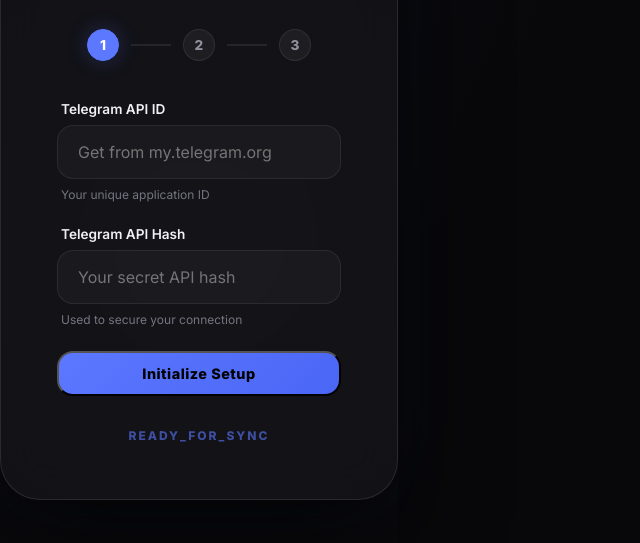
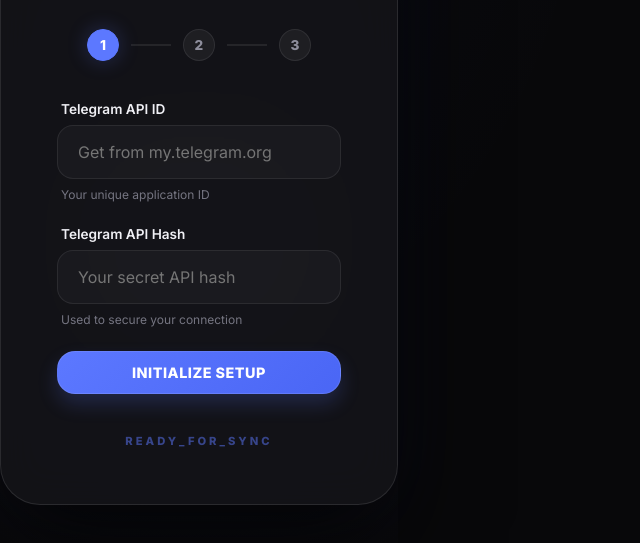
Before and after one commit to Imtiaz-Official/TeleNova, a website: page public/index.html in a window 1280 px wide. Shown: the part 159-702 px from the top of the page, without its empty margins (0-640 px from the left). Drawn offline with nearby package versions, Linux system fonts and the light colour scheme; no server answers.

Commit message:
UI: Polished primary buttons with improved gradients, shadows, and hover effects

```diff
--- a/public/style.css
+++ b/public/style.css
@@ -366,44 +366,70 @@ body {
     opacity: 0.8;
 }
 
-.btn-block { width: 100%; justify-content: center; padding: 16px; }
+.btn-block {
+    width: 100%;
+    justify-content: center;
+    padding: 18px;
+    text-transform: uppercase;
+    letter-spacing: 1.5px;
+    font-size: 0.8rem;
+}
 
 .auth-status {
     text-align: center;
-    font-size: 0.75rem;
+    font-size: 0.7rem;
     font-weight: 700;
     color: var(--accent);
-    letter-spacing: 2px;
+    letter-spacing: 3px;
     text-transform: uppercase;
-    opacity: 0.6;
+    opacity: 0.5;
+    margin-top: 8px;
 }
 
 /* --- Buttons --- */
 
 .btn {
-    padding: 12px 24px;
-    border-radius: 16px;
+    padding: 12px 28px;
+    border-radius: 18px;
     font-size: 0.9rem;
     font-weight: 700;
     letter-spacing: 0.5px;
+    border: 1px solid transparent;
+    transition: all 0.3s cubic-bezier(0.4, 0, 0.2, 1);
+    display: flex;
+    align-items: center;
+    gap: 10px;
+    cursor: pointer;
 }
 
 .btn-primary {
     background: linear-gradient(135deg, var(--accent) 0%, #4a66f5 100%);
+    color: white;
+    box-shadow: 0 10px 20px rgba(92, 120, 255, 0.2);
+    border: 1px solid rgba(255, 255, 255, 0.1);
 }
 
 .btn-primary:hover {
-    animation: pulseGlow 2s infinite;
+    transform: translateY(-3px) scale(1.02);
+    box-shadow: 0 15px 30px rgba(92, 120, 255, 0.3);
+    background: linear-gradient(135deg, #6e88ff 0%, #5c78ff 100%);
+}
+
+.btn-primary:active {
+    transform: translateY(-1px) scale(0.98);
 }
 
 .btn-outline {
-    background: transparent;
+    background: rgba(255, 255, 255, 0.03);
     border: 1px solid var(--border);
+    color: var(--text-primary);
 }
 
 .btn-outline:hover {
+    background: rgba(255, 255, 255, 0.08);
     border-color: var(--accent);
     color: var(--accent);
+    transform: translateY(-2px);
 }
 
 /* --- Responsive --- */
```
